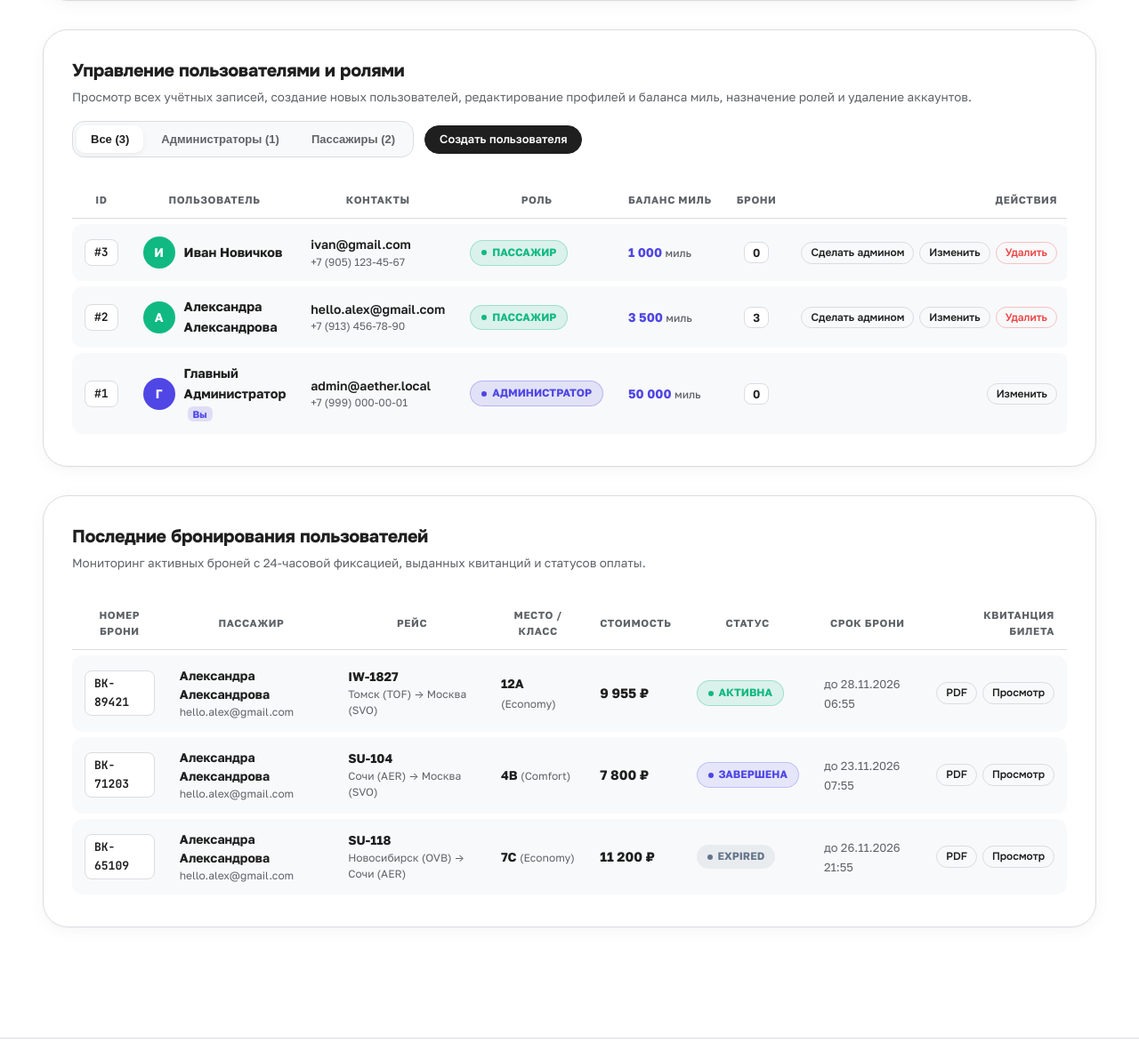
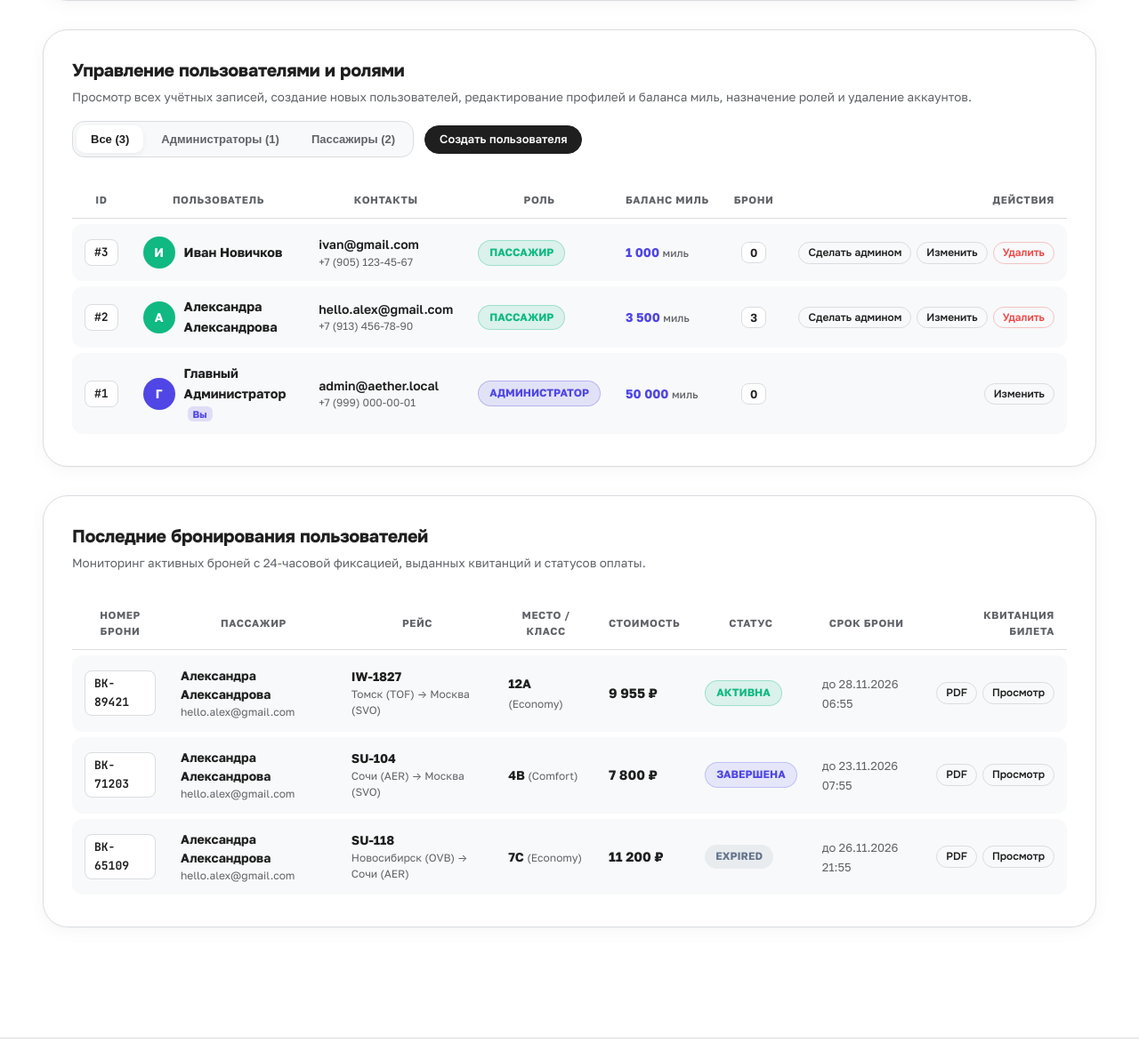
Before and after one commit to pashechkar-max/kursovoy-proekt, a Laravel app: page /admin in a window 1280 px wide. Shown: the part 1416-2607 px from the top of the page at 89% size. Run offline with Laravel 12, Linux system fonts and the light colour scheme; a user stored in the database is signed in; data comes from the database, SQL or seed files in the repository.

Commit message:
Очистка статус-бейджей в админ-панели

```diff
--- a/resources/views/admin/index.blade.php
+++ b/resources/views/admin/index.blade.php
@@ -200,11 +200,11 @@
                                 <td>
                                     @if($u->role === 'admin')
                                         <span class="status-badge" style="background: rgba(79, 70, 229, 0.12); color: #4f46e5; border: 1px solid rgba(79, 70, 229, 0.3);">
-                                            <span class="status-dot"></span> Администратор
+                                            Администратор
                                         </span>
                                     @else
                                         <span class="status-badge" style="background: rgba(16, 185, 129, 0.12); color: #10b981; border: 1px solid rgba(16, 185, 129, 0.3);">
-                                            <span class="status-dot"></span> Пассажир
+                                            Пассажир
                                         </span>
                                     @endif
                                 </td>
@@ -298,13 +298,13 @@
                                 </td>
                                 <td>
                                     @if($b->status === 'active')
-                                        <span class="status-badge status-scheduled"><span class="status-dot"></span> активна</span>
+                                        <span class="status-badge status-scheduled">активна</span>
                                     @elseif($b->status === 'completed')
-                                        <span class="status-badge status-completed"><span class="status-dot"></span> завершена</span>
+                                        <span class="status-badge status-completed">завершена</span>
                                     @elseif($b->status === 'cancelled')
-                                        <span class="status-badge status-cancelled"><span class="status-dot"></span> отменена</span>
+                                        <span class="status-badge status-cancelled">отменена</span>
                                     @else
-                                        <span class="status-badge" style="background: rgba(100, 116, 139, 0.1); color: #64748b;"><span class="status-dot"></span> {{ $b->status }}</span>
+                                        <span class="status-badge" style="background: rgba(100, 116, 139, 0.1); color: #64748b;">{{ $b->status }}</span>
                                     @endif
                                 </td>
                                 <td>
```
